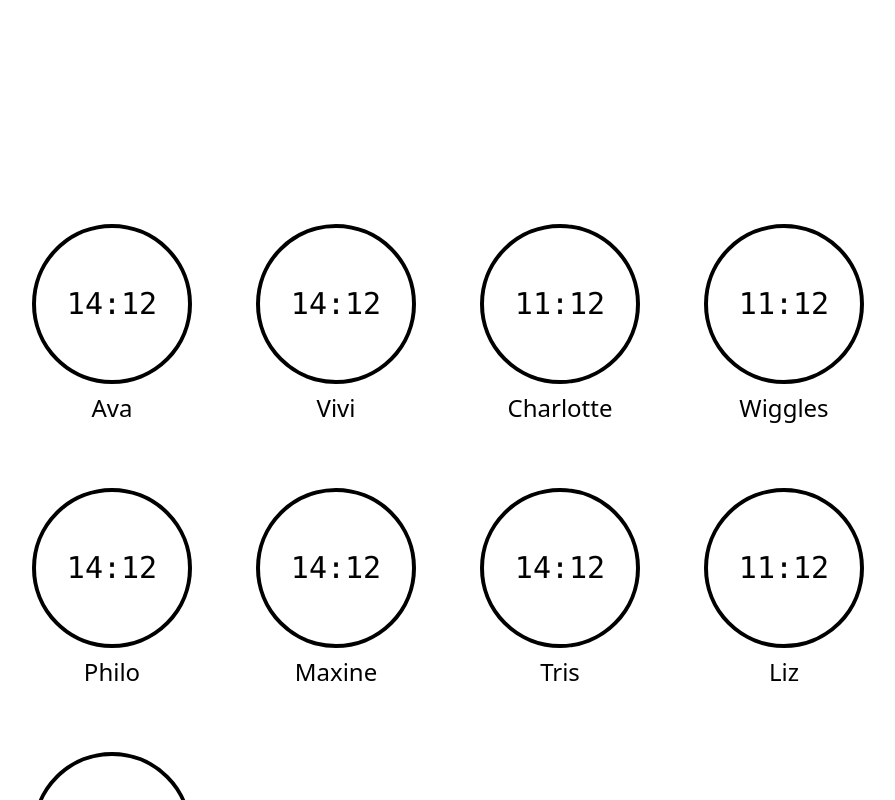
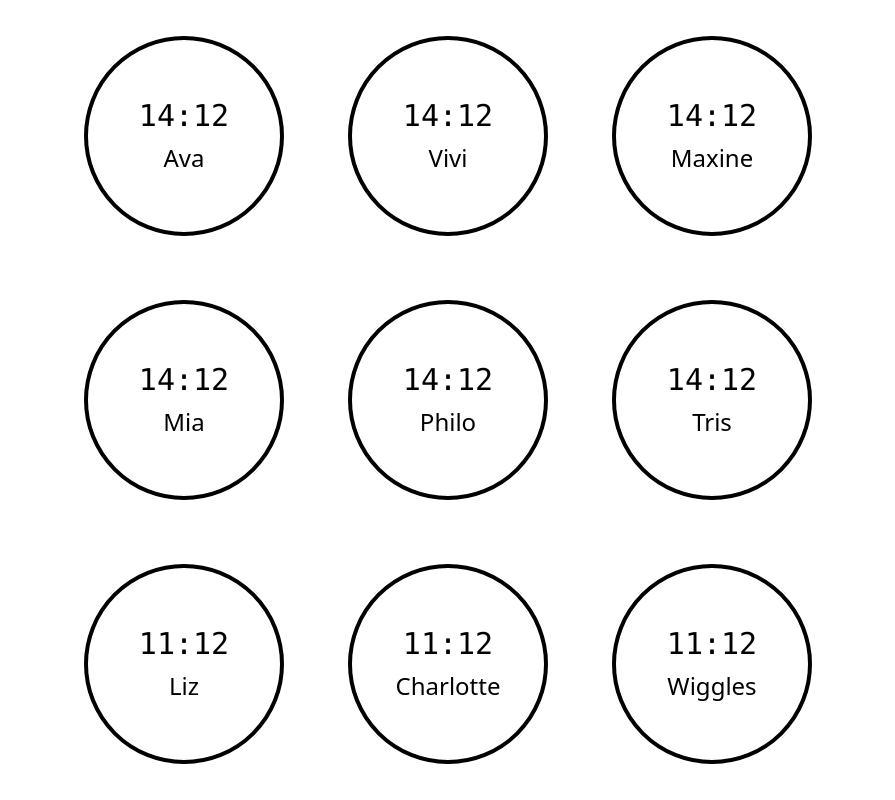
Before and after one commit to breqdev/friend-clock, a React (Vite) app: page / in a window 1280 px wide. Shown: the top 800 px of the page, without its empty margins (192-1087 px from the left). Built offline with nearby package versions, Linux system fonts and the light colour scheme.

Commit message:
adjust grid

```diff
--- a/src/App.tsx
+++ b/src/App.tsx
@@ -9,7 +9,7 @@ function Clock({
   tz: string;
   github?: string;
 }) {
-  const timeContainer = useRef<HTMLSpanElement>(null);
+  const timeContainer = useRef<HTMLParagraphElement>(null);
 
   useEffect(() => {
     const interval = setInterval(() => {
@@ -26,9 +26,9 @@ function Clock({
   });
 
   return (
-    <div className="p-8">
-      <div className="aspect-square border-black border-4 rounded-full grid place-items-center text-3xl relative">
-        <span className="font-mono" ref={timeContainer}></span>
+    <div className="aspect-square border-black border-4 rounded-full flex flex-col justify-center align-center text-3xl relative">
+      <p className="text-center font-mono" ref={timeContainer}></p>
+      <p className="text-center text-2xl mt-2">{name}</p>
       {github && (
         <img
           className="absolute rounded-full opacity-0 hover:opacity-100 transition-opacity duration-200"
@@ -36,25 +36,21 @@ function Clock({
         />
       )}
     </div>
-      <p className="text-center text-2xl mt-2">{name}</p>
-    </div>
   );
 }
 
 function App() {
   return (
-    <div className="m-[15%]">
-      <div className="grid grid-cols-[repeat(auto-fill,minmax(200px,1fr))]">
+    <div className="grid h-screen w-full grid-cols-[200px] lg:grid-cols-[200px,200px,200px] place-content-center gap-16">
       <Clock name="Ava" tz="America/New_York" github="ava-silver" />
       <Clock name="Vivi" tz="America/New_York" github="viv-codes" />
+      <Clock name="Maxine" tz="America/New_York" />
+      <Clock name="Mia" tz="America/New_York" github="nkizz" />
+      <Clock name="Philo" tz="America/New_York" github="rpg4231" />
+      <Clock name="Tris" tz="America/New_York" github="an-empty-string" />
+      <Clock name="Liz" tz="America/Los_Angeles" github="selectric401" />
       <Clock name="Charlotte" tz="America/Los_Angeles" github="q3w3e3" />
       <Clock name="Wiggles" tz="America/Los_Angeles" />
-        <Clock name="Philo" tz="America/New_York" github="rpg4231" />
-        <Clock name="Maxine" tz="America/New_York" />
-        <Clock name="Tris" tz="America/New_York" github="an-empty-string" />
-        <Clock name="Liz" tz="America/Los_Angeles" github="selectric401" />
-        <Clock name="Mia" tz="America/New_York" github="nkizz" />
-      </div>
     </div>
   );
 }
```
Lines whose indentation alone changed are shown as unchanged.
